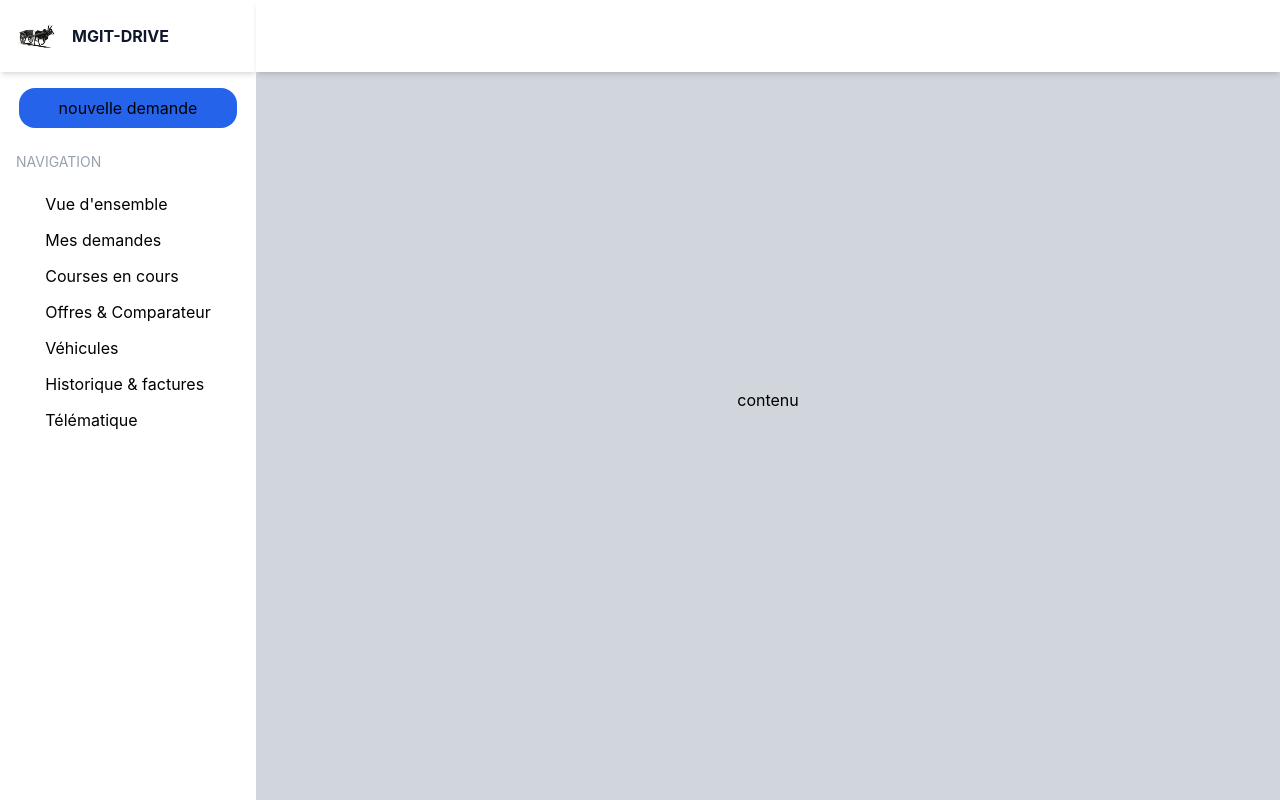
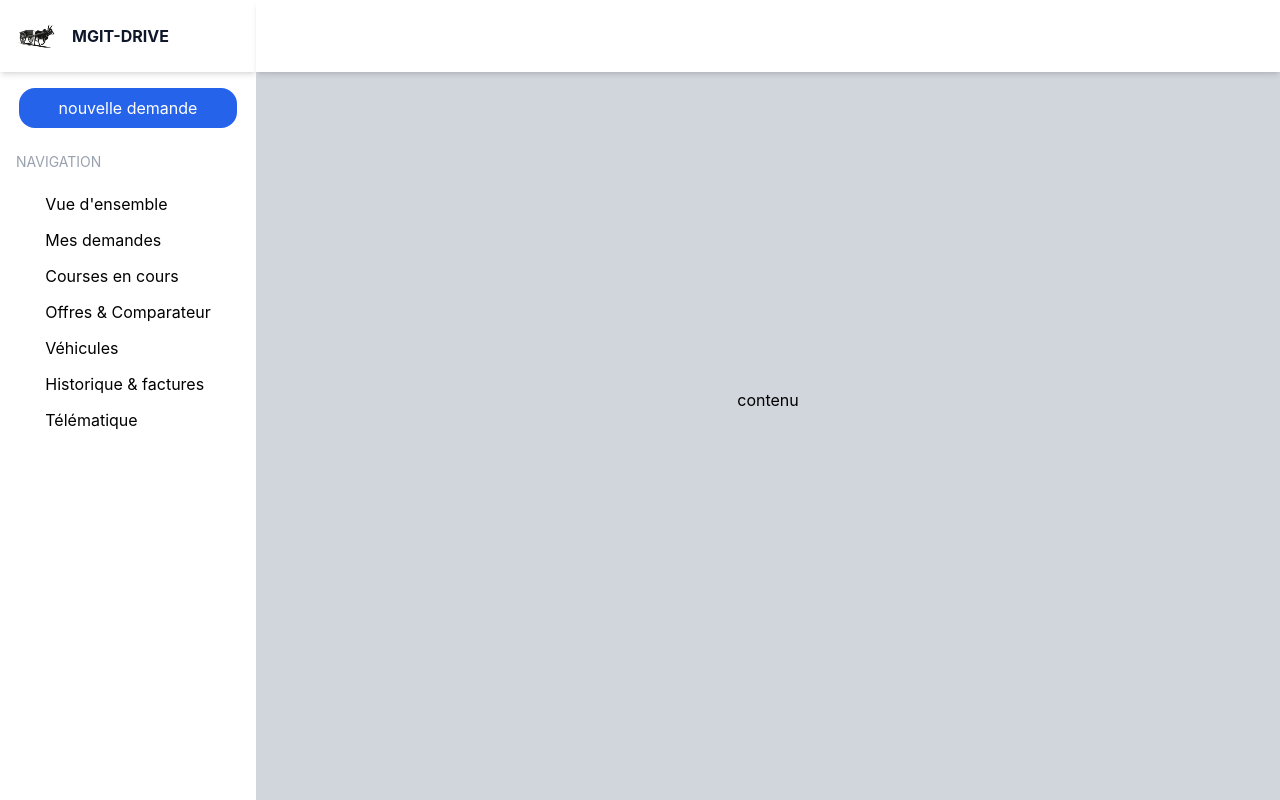
Before and after one commit to amura16/gestion-course, a React (Vite) app: page / in a window 1280 px wide. Built offline with nearby package versions, Linux system fonts and the light colour scheme.

Commit message:
correction de la couleur du texte bouton

```diff
--- a/src/components/ui/Button.tsx
+++ b/src/components/ui/Button.tsx
@@ -18,10 +18,10 @@ export const ButtonGlobal = ({variant, size, content}: ButtonProps) => {
     }
 
     const variantClasses = {
-        primary: "bg-primary",
-        secondary: "bg-secondary",
-        tertiary: "bg-tertiary",
-        neutral: "bg-neutral",
+        primary: "bg-primary text-white",
+        secondary: "bg-secondary text-white",
+        tertiary: "bg-tertiary text-white",
+        neutral: "bg-neutral text white",
     };
 
     return (
```
